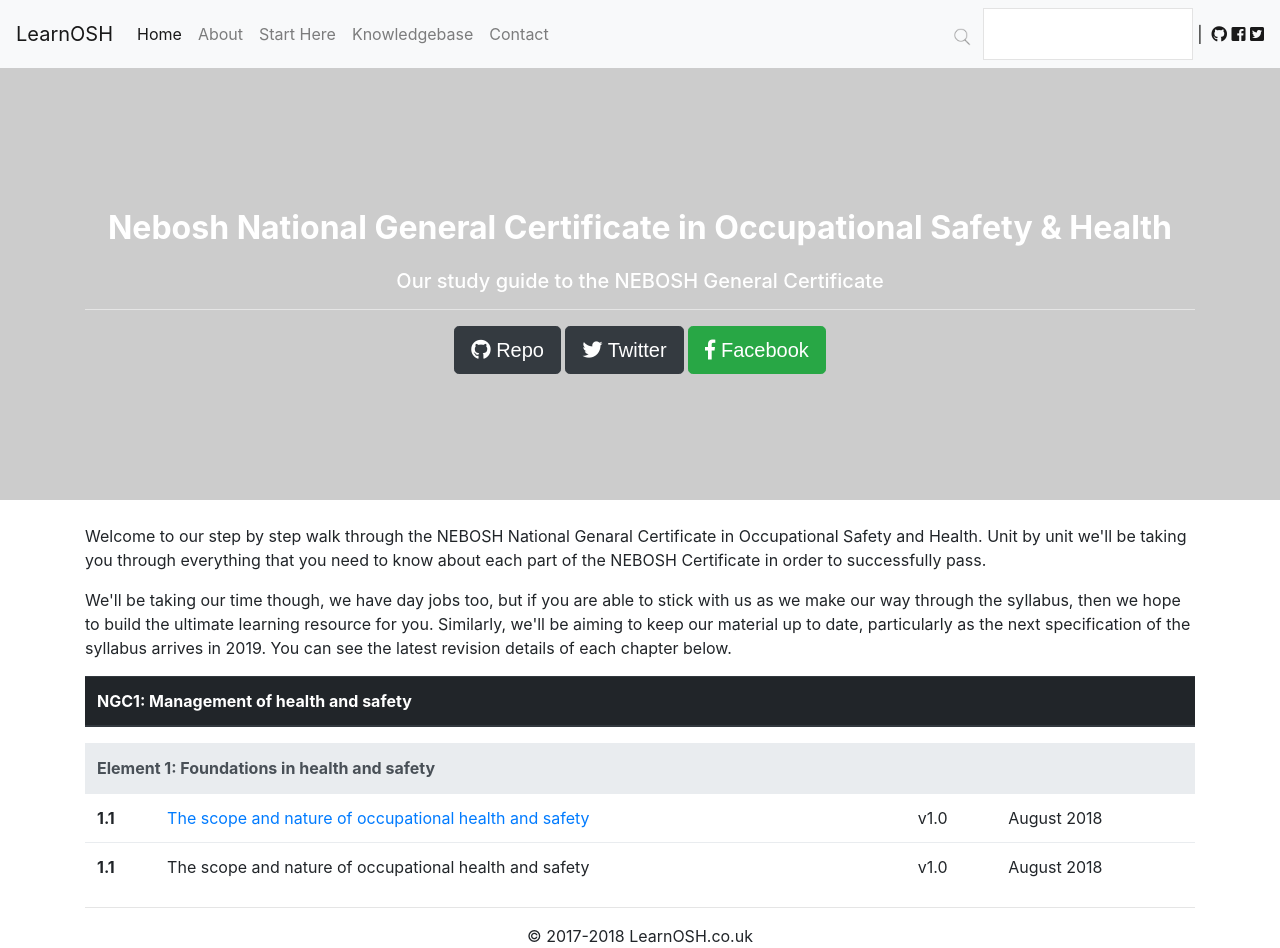
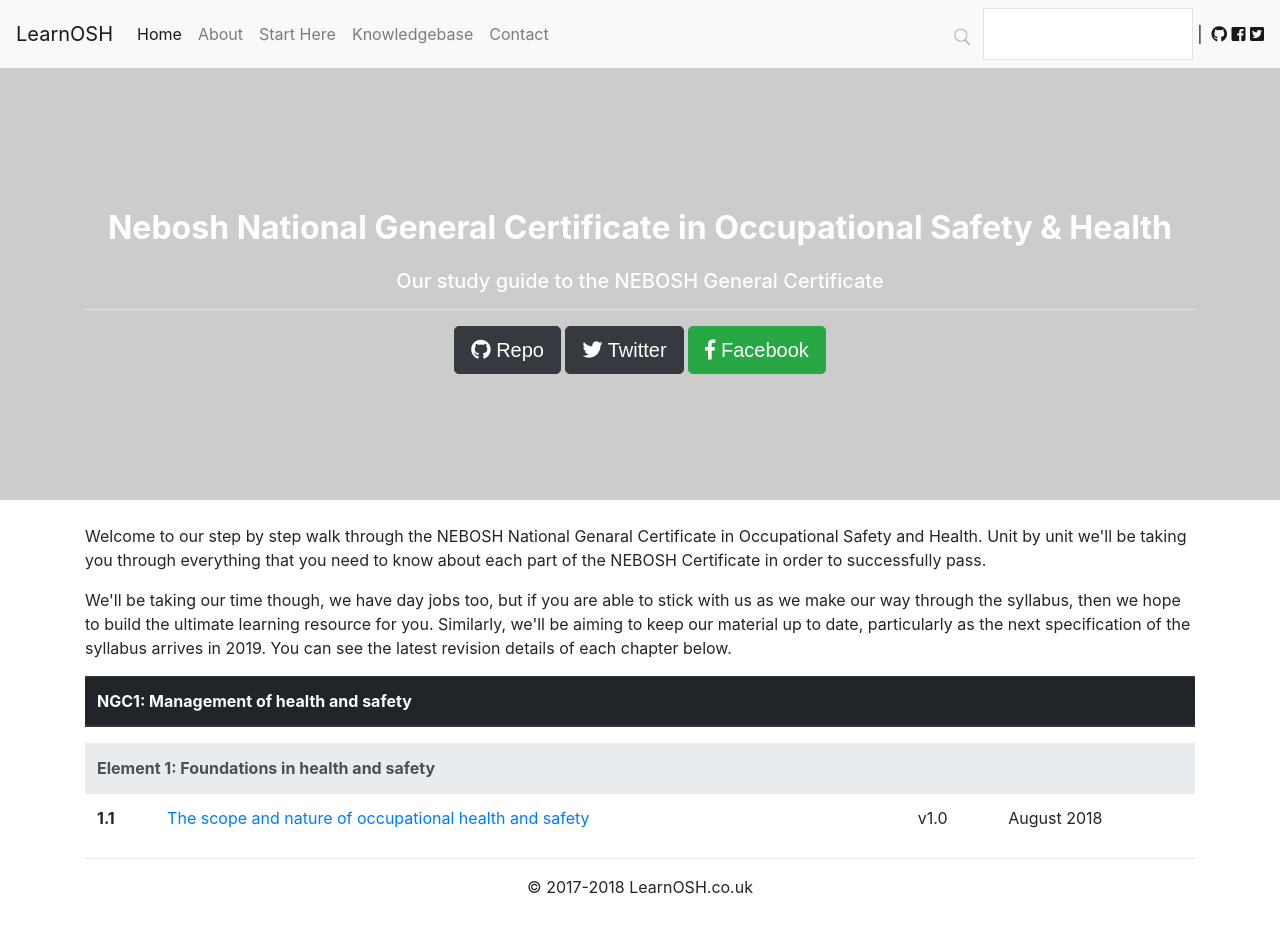
Before and after one commit to lee-perry/learnosh, a Jekyll site: the page built from course/nebosh_national_certificate/index.html, in a window 1280 px wide and 948 px high. Built offline with Jekyll 4.4.1, drawn with Linux system fonts in a browser that asks for light colours; nearby versions of some CDN libraries.

Commit message:
Update index.html

```diff
--- a/course/nebosh_national_certificate/index.html
+++ b/course/nebosh_national_certificate/index.html
@@ -40,13 +40,5 @@
         {% endif %}
       {% endfor %}
 
-    <tr>
-      <th scope="row">1.1</th>
-      <td>The scope and nature of occupational health and safety</td>
-      <td>v1.0</td>
-      <td>August 2018</td>
-    </tr>
-
-
   </tbody>
 </table>
```
